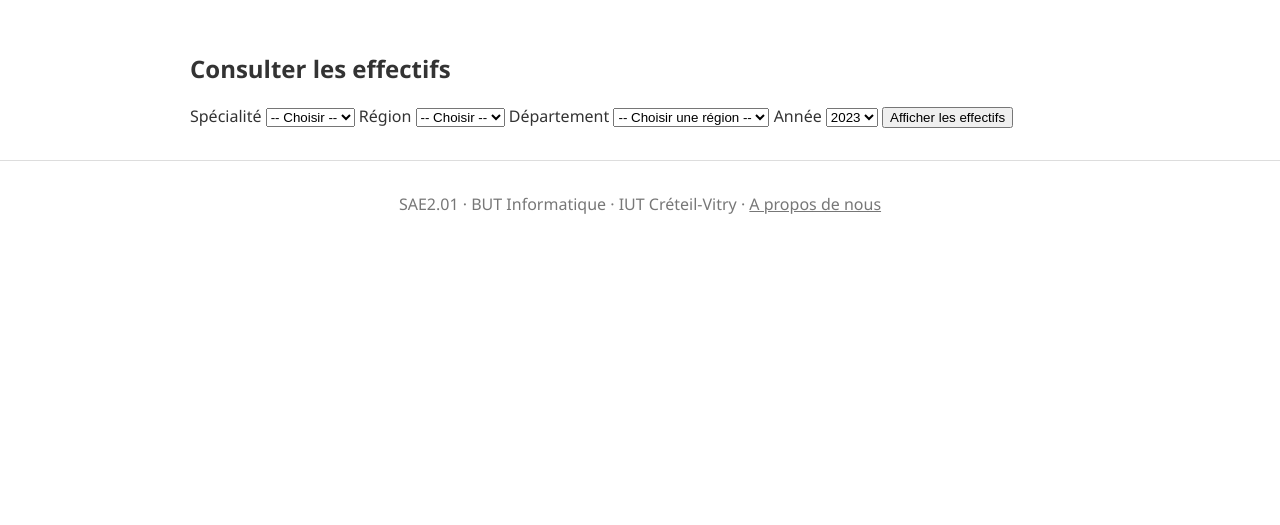
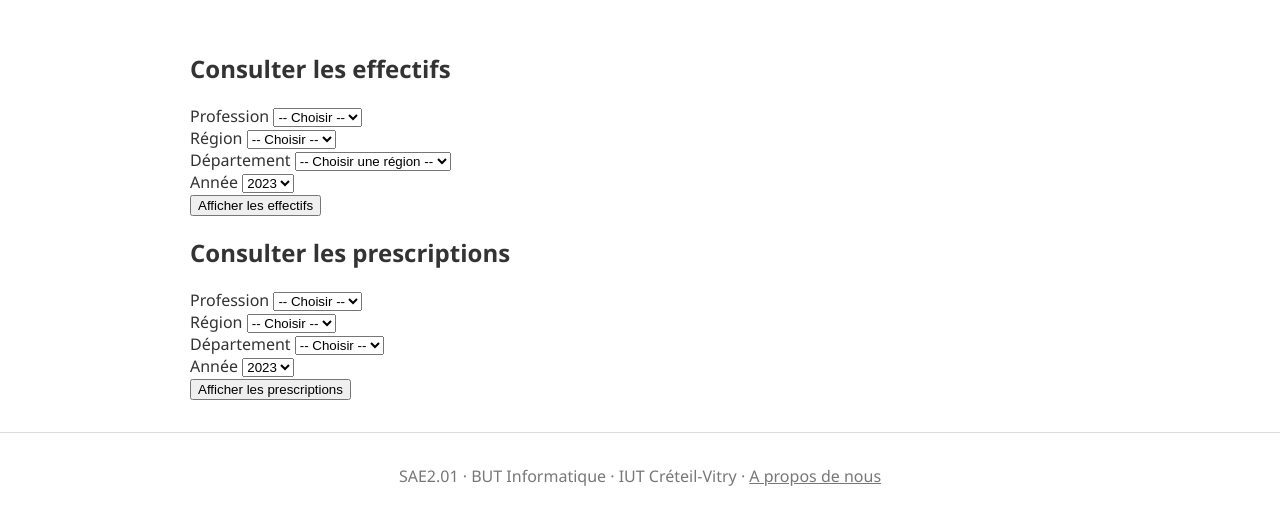
Before and after one commit to AG7dev/SAE201, a Flask app: page / in a window 1280 px wide. Shown: the part 225-750 px from the top of the page. Run offline with Flask 3, Linux system fonts and the light colour scheme.

Commit message:
Fonctionnalité prescriptions réussie mais bug pour effectifs

```diff
--- a/templates/accueil.html
+++ b/templates/accueil.html
@@ -18,14 +18,19 @@
 
     <form action="{{ url_for('effectifs.afficher') }}" method="get">
 
-        <label for="profession">Spécialité</label>
+        <div class="form-grid">
+
+            <div class="form-group">
+                <label for="profession">Profession</label>
                 <select name="profession_id" id="profession" required>
                     <option value="">-- Choisir --</option>
                     {% for p in professions %}
                         <option value="{{ p.id }}">{{ p.libelle }}</option>
                     {% endfor %}
                 </select>
+            </div>
 
+            <div class="form-group">
                 <label for="region">Région</label>
                 <select name="region_id" id="region" required>
                     <option value="">-- Choisir --</option>
@@ -33,20 +38,73 @@
                         <option value="{{ r.id }}">{{ r.libelle }}</option>
                     {% endfor %}
                 </select>
+            </div>
 
+            <div class="form-group">
                 <label for="departement">Département</label>
                 <select name="departement_id" id="departement" required>
                     <option value="">-- Choisir une région --</option>
                 </select>
+            </div>
 
+            <div class="form-group">
                 <label for="annee">Année</label>
                 <select name="annee" id="annee" required>
                     {% for a in range(2023, 2014, -1) %}
                         <option value="{{ a }}">{{ a }}</option>
                     {% endfor %}
                 </select>
+            </div>
 
-        <button type="submit">Afficher les effectifs</button>
+        </div>
+        <button type="submit" class="btn-primary">Afficher les effectifs</button>
+    </form>
+
+    <h2>Consulter les prescriptions</h2>
+
+    <form action="{{ url_for('prescriptions.afficher') }}" method="get">
+
+        <div class="form-grid">
+
+            <div class="form-group">
+                <label for="profession">Profession</label>
+                <select name="profession_id" id="profession1" required>
+                    <option value="">-- Choisir --</option>
+                    {% for p in professions %}
+                        <option value="{{ p.id }}">{{ p.libelle }}</option>
+                    {% endfor %}
+                </select>
+            </div>
+
+            <div class="form-group">
+                <label for="region">Région</label>
+                <select name="region_id" id="region1" required>
+                    <option value="">-- Choisir --</option>
+                    {% for r in regions %}
+                        <option value="{{ r.id }}">{{ r.libelle }}</option>
+                    {% endfor %}
+                </select>
+            </div>
+
+            <div class="form-group">
+                <label for="departement">Département</label>
+                <select name="departement_id" id="departement1" required>
+                    <option value="">-- Choisir --</option>
+                </select>
+            </div>
+
+            <div class="form-group">
+                <label for="annee">Année</label>
+                <select name="annee" id="annee" required>
+                    {% for a in range(2023, 2014, -1) %}
+                        <option value="{{ a }}">{{ a }}</option>
+                    {% endfor %}
+                </select>
+            </div>
+
+        </div>
+
+        <button type="submit" class="btn-primary">Afficher les prescriptions</button>
 
     </form>
 
```
Also changed, not shown: templates/prescriptions.html (added, +100 -0 lines). Lines whose indentation alone changed are shown as unchanged.
